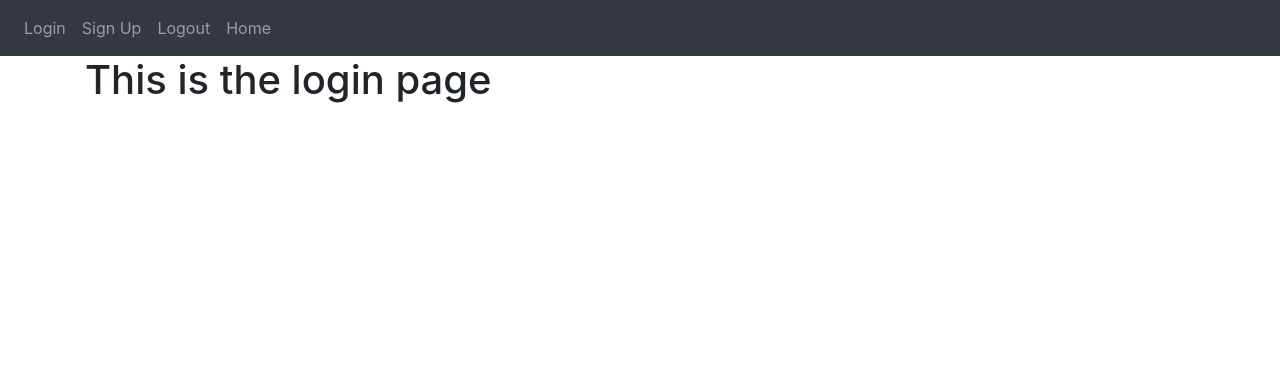
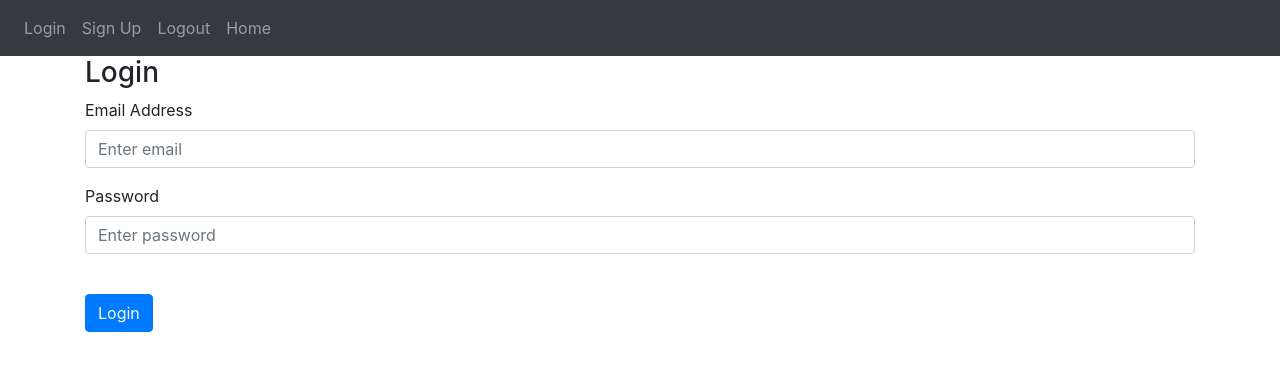
Before and after one commit to frhn13/Tutorial-Starting_Website, a Flask app: page /login in a window 1280 px wide. Shown: the top 371 px of the page. Run offline with Flask 2, Linux system fonts and the light colour scheme; some libraries are stand-ins or nearby versions.

Commit message:
Made login page

```diff
--- a/website/templates/login.html
+++ b/website/templates/login.html
@@ -1,5 +1,29 @@
 {% extends "base.html" %}
 {% block title %}Login{% endblock %}
 {% block content %}
-    <h1>This is the login page</h1>
+        <form method="POST">
+        <h3>Login</h3>
+        <div class="form-group">
+            <label for="email">Email Address</label>
+            <input
+                type="email"
+                class="form-control"
+                id="email"
+                name="email"
+                placeholder="Enter email"
+            />
+        </div>
+        <div class="form-group">
+            <label for="password">Password</label>
+            <input
+                type="password"
+                class="form-control"
+                id="password"
+                name="password"
+                placeholder="Enter password"
+            />
+        </div>
+        <br/>
+        <button type="submit" class="btn btn-primary">Login</button>
+    </form>
 {% endblock %}
--- a/website/templates/sign_up.html
+++ b/website/templates/sign_up.html
@@ -44,6 +44,6 @@
             />
         </div>
         <br/>
-        <button type="submit" class="btn btn-primary"></button>
+        <button type="submit" class="btn btn-primary">Submit</button>
     </form>
 {% endblock %}
```
